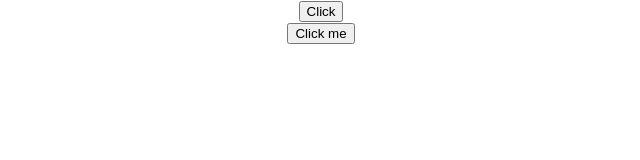
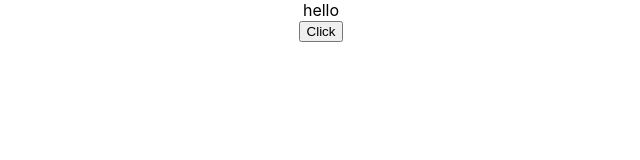
Before and after one commit to Samkiroko/react_course_cv, a React (Create React App) app: page / in a window 1280 px wide. Shown: the top 160 px of the page, without its empty margins (319-959 px from the left). Built offline with nearby package versions, Linux system fonts and the light colour scheme.

Commit message:
Event binding

```diff
--- a/src/App.js
+++ b/src/App.js
@@ -1,11 +1,12 @@
 import './App.css';
-import { Greet } from './components/Greet';
-import Welcome from './components/Welcome';
-import Hello from './components/Hello';
-import Message from './components/Message';
-import Counter from './components/Counter';
-import FunctionClick from './components/FunctionClick';
-import ClassClick from './components/ClassClick';
+// import { Greet } from './components/Greet';
+// import Welcome from './components/Welcome';
+// import Hello from './components/Hello';
+// import Message from './components/Message';
+// import Counter from './components/Counter';
+// import FunctionClick from './components/FunctionClick';
+// import ClassClick from './components/ClassClick';
+import EventBind from './components/EventBind';
 
 function App() {
   return (
@@ -21,8 +22,9 @@
       <Welcome name="Njenga" heroName="wonder man" />
       {/* <Message></Message> */}
       {/* <Counter></Counter>  */}
-      <FunctionClick></FunctionClick>
-      <ClassClick></ClassClick>
+      {/* <FunctionClick></FunctionClick>
+      <ClassClick></ClassClick> */}
+      <EventBind />
     </div>
   );
 }
--- /dev/null
+++ b/src/components/EventBind.js
@@ -0,0 +1,35 @@
+import React, { Component } from 'react';
+
+class EventBind extends Component {
+  constructor(props) {
+    super(props);
+
+    this.state = {
+      message: 'hello',
+    };
+    // this.clickHandler = this.clickHandler.bind(this);
+  }
+  // clickHandler() {
+  //   this.setState({
+  //     message: 'goodbye',
+  //   });
+  //   console.log(this);
+  // }
+  clickHandler = () => {
+    this.setState({
+      message: 'Goodbye',
+    });
+  };
+  render() {
+    return (
+      <div>
+        <div>{this.state.message}</div>
+        {/* <button onClick={this.clickHandler.bind(this)}>Click</button> */}
+        {/* <button onClick={() => this.clickHandler()}>Click</button> */}
+        <button onClick={this.clickHandler}>Click</button>
+      </div>
+    );
+  }
+}
+
+export default EventBind;
```
Also changed, not shown: 1 other file (tests, documents, lock files or other folders).
